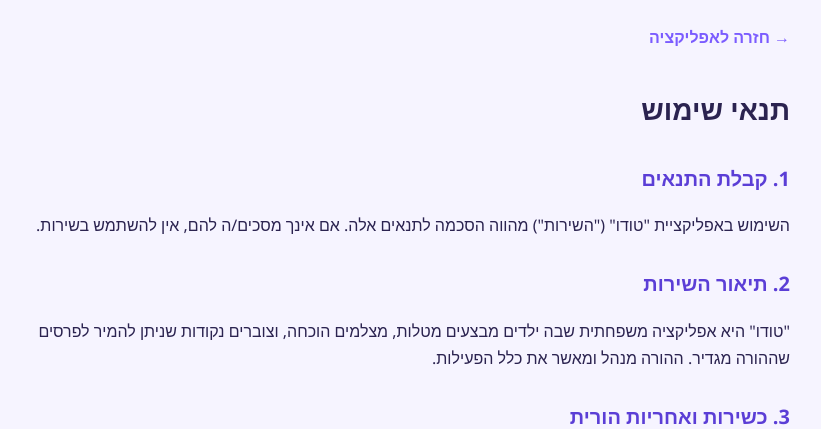
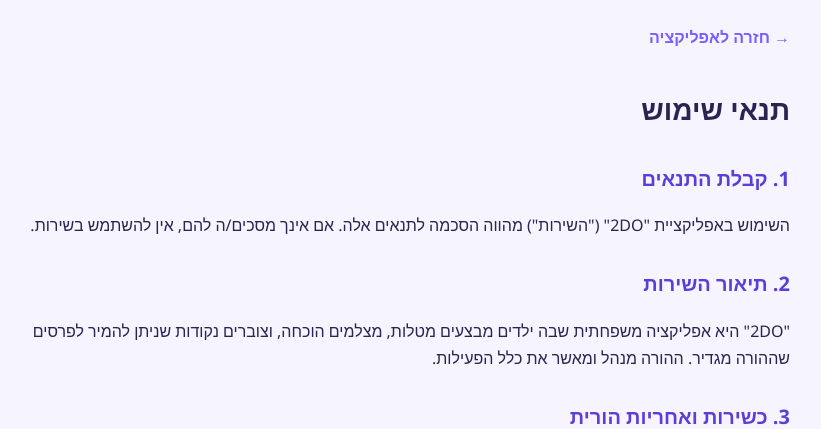
Before and after one commit to mayasinger240913/todo-app, a Flask app: page /terms in a window 1280 px wide. Shown: the top 429 px of the page, without its empty margins (230-1051 px from the left). Run offline with Flask 3, Linux system fonts and the light colour scheme; some libraries are stand-ins or nearby versions.

Commit message:
שינוי שם האפליקציה מ"טודו" ל-2DO
עודכן בכל המקומות הגלויים: כותרת, מסך כניסה, מניפסט PWA,
צ'אט, מדיניות פרטיות, תנאי שימוש, ומיילים.

Co-Authored-By: Claude Opus 4.8 (1M context) <noreply@anthropic.com>

```diff
--- a/app.py
+++ b/app.py
@@ -54,7 +54,7 @@ SMTP_PASS = os.environ.get("SMTP_PASS", "")
 # כי שליחה דרך HTTPS לא נחסמת. צריך BREVO_API_KEY + SENDER_EMAIL מאומת ב-Brevo.
 BREVO_API_KEY = os.environ.get("BREVO_API_KEY", "")
 SENDER_EMAIL = os.environ.get("SENDER_EMAIL", SMTP_USER or "todo.family.app1@gmail.com")
-SENDER_NAME = os.environ.get("SENDER_NAME", "טודו")
+SENDER_NAME = os.environ.get("SENDER_NAME", "2DO")
 
 
 def _send_email_brevo(to, subject, body):
@@ -131,10 +131,10 @@ CHAT_MODEL = "claude-haiku-4-5"
 # "מוח" העוזר: מתאר לו את האפליקציה כדי שיענה נכון.
 # טקסט זה יציב (לא משתנה בין בקשות) — לכן נשמור אותו במטמון (prompt caching)
 # וכך כל שיחה עולה פחות וחוזרת מהר יותר.
-CHAT_SYSTEM_PROMPT = """את/ה "עוזר טודו" — עוזר/ת ידידותי/ת וחכם/ה בתוך אפליקציית "טודו".
+CHAT_SYSTEM_PROMPT = """את/ה "עוזר 2DO" — עוזר/ת ידידותי/ת וחכם/ה בתוך אפליקציית "2DO".
 תפקידך לענות על שאלות של הורים (ולפעמים ילדים) לגבי השימוש באפליקציה.
 
-על האפליקציה "טודו":
+על האפליקציה "2DO":
 - אפליקציה משפחתית: ילדים מבצעים מטלות בית, מצלמים הוכחה בזמן אמת, וצוברים נקודות.
   את הנקודות אפשר להמיר לפרסים שההורה מגדיר. ההורה שולט בהכל ומאשר כל פעולה.
 - כניסת הורה: עם אימייל וסיסמה. בפעם הראשונה ממלאים הכל, ובפעמים הבאות האימייל נזכר
@@ -775,8 +775,8 @@ def forgot_send():
     db.commit()
     sent = send_email(
         email,
-        "קוד איפוס סיסמה - טודו",
-        f"שלום!\n\nקוד איפוס הסיסמה שלך לאפליקציית טודו הוא: {code}\n"
+        "קוד איפוס סיסמה - 2DO",
+        f"שלום!\n\nקוד איפוס הסיסמה שלך לאפליקציית 2DO הוא: {code}\n"
         f"הקוד תקף ל-30 דקות.\n\nאם לא ביקשת לאפס סיסמה, אפשר להתעלם מהמייל.",
     )
     if not sent:
--- a/static/app.js
+++ b/static/app.js
@@ -266,7 +266,7 @@ function chatToggle(open) {
   if (show) {
     if (!$("#chat-body").childElementCount) {
       chatAddBubble("assistant",
-        "היי! 👋 אני העוזר של טודו. אפשר לשאול אותי על האפליקציה — " +
+        "היי! 👋 אני העוזר של 2DO. אפשר לשאול אותי על האפליקציה — " +
         "או פשוט ללחוץ על אחת מהשאלות הנפוצות:");
       chatAddChips();
     }
--- a/templates/privacy.html
+++ b/templates/privacy.html
@@ -3,7 +3,7 @@
 <head>
   <meta charset="UTF-8">
   <meta name="viewport" content="width=device-width, initial-scale=1.0">
-  <title>מדיניות פרטיות — טודו</title>
+  <title>מדיניות פרטיות — 2DO</title>
   <style>
     body{font-family:"Segoe UI",system-ui,Arial,sans-serif;background:#f6f4ff;color:#2b2350;
          max-width:760px;margin:0 auto;padding:24px 18px 60px;line-height:1.7}
@@ -22,7 +22,7 @@
 
   <h2>1. מי אנחנו</h2>
   <p>
-    אפליקציית "טודו" ("האפליקציה", "השירות") מופעלת על ידי
+    אפליקציית "2DO" ("האפליקציה", "השירות") מופעלת על ידי
 מאיה זינגר
     ("אנחנו"). לכל שאלה בנושא פרטיות ניתן לפנות אלינו בכתובת
     todo.family.app1@gmail.com.
--- a/templates/terms.html
+++ b/templates/terms.html
@@ -3,7 +3,7 @@
 <head>
   <meta charset="UTF-8">
   <meta name="viewport" content="width=device-width, initial-scale=1.0">
-  <title>תנאי שימוש — טודו</title>
+  <title>תנאי שימוש — 2DO</title>
   <style>
     body{font-family:"Segoe UI",system-ui,Arial,sans-serif;background:#f6f4ff;color:#2b2350;
          max-width:760px;margin:0 auto;padding:24px 18px 60px;line-height:1.7}
@@ -22,13 +22,13 @@
 
   <h2>1. קבלת התנאים</h2>
   <p>
-    השימוש באפליקציית "טודו" ("השירות") מהווה הסכמה לתנאים אלה. אם אינך מסכים/ה
+    השימוש באפליקציית "2DO" ("השירות") מהווה הסכמה לתנאים אלה. אם אינך מסכים/ה
     להם, אין להשתמש בשירות.
   </p>
 
   <h2>2. תיאור השירות</h2>
   <p>
-    "טודו" היא אפליקציה משפחתית שבה ילדים מבצעים מטלות, מצלמים הוכחה, וצוברים
+    "2DO" היא אפליקציה משפחתית שבה ילדים מבצעים מטלות, מצלמים הוכחה, וצוברים
     נקודות שניתן להמיר לפרסים שההורה מגדיר. ההורה מנהל ומאשר את כלל הפעילות.
   </p>
 
```
Also changed, not shown: templates/index.html (+5 -5 lines), static/manifest.json.
